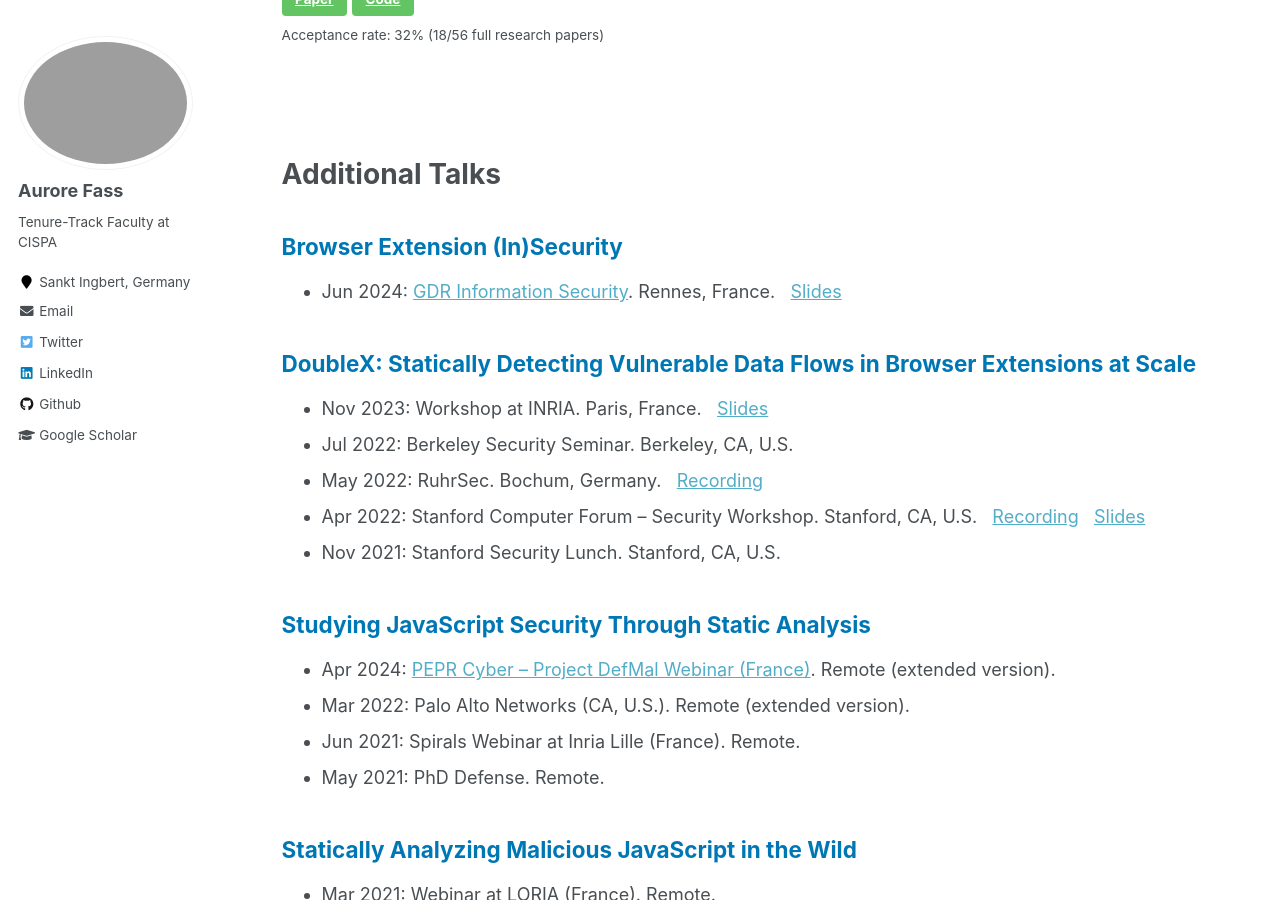
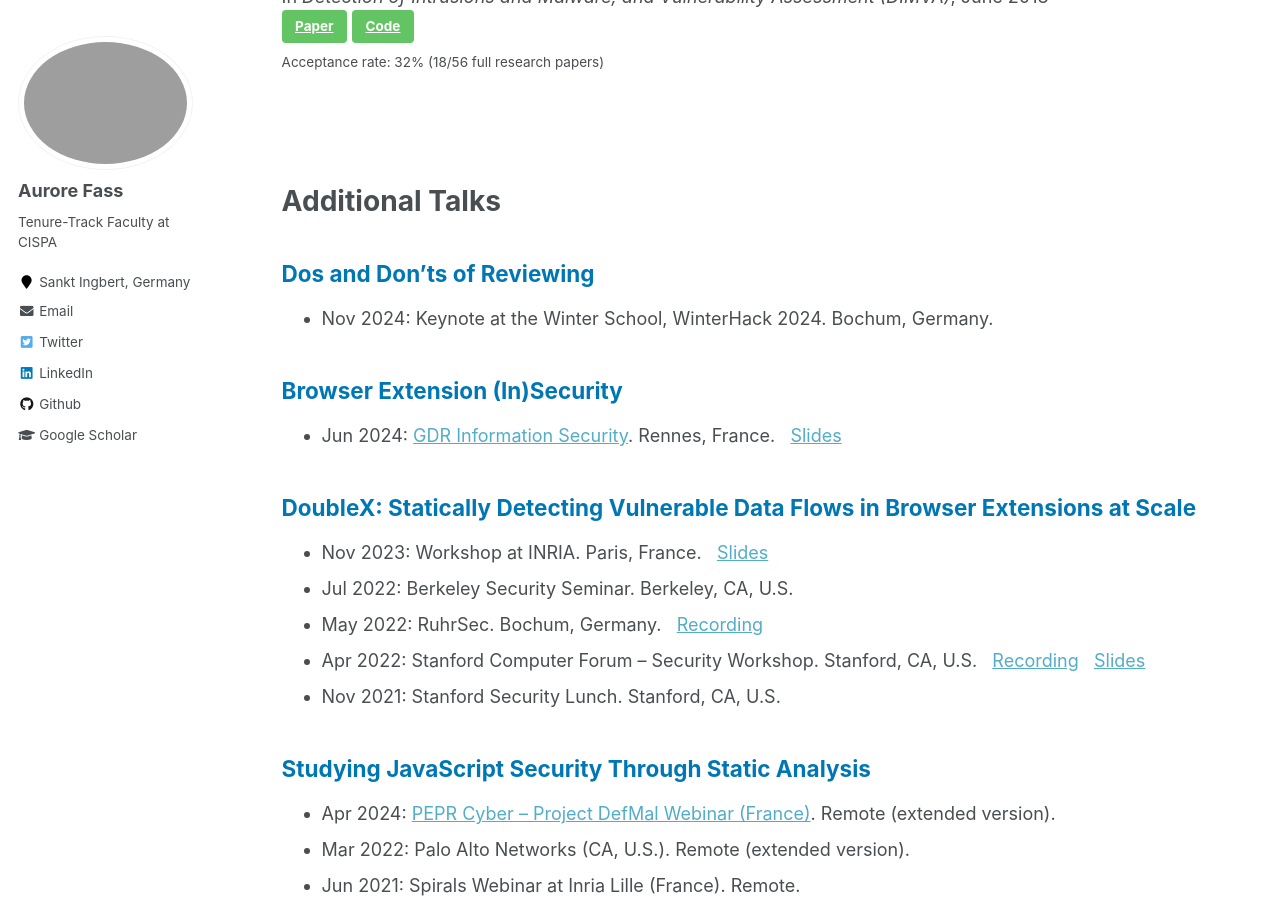
Before and after one commit to Aurore54F/aurore54f.github.io, a Jekyll site: the page built from _pages/publications.md, in a window 1280 px wide and 900 px high, scrolled down 2432 px. Built offline with Jekyll 4.4.1, drawn with Linux system fonts in a browser that asks for light colours; some of the changed text lies outside the part shown.

Commit message:
Minor updates

```diff
--- a/_pages/publications.md
+++ b/_pages/publications.md
@@ -25,6 +25,10 @@ author_profile: true
 <p class="bottom-two">
 <h1 class="page__title">Additional Talks</h1>
 </p>
+
+
+## <span style="color:rgb(0, 119, 181)"> Dos and Don'ts of Reviewing  </span>
+* Nov 2024: Keynote at the Winter School, WinterHack 2024. Bochum, Germany.
 
 
 ## <span style="color:rgb(0, 119, 181)"> Browser Extension (In)Security  </span>
--- a/_publications/2024_agarwal_fp.txt
+++ b/_publications/2024_agarwal_fp.txt
@@ -8,6 +8,7 @@ date: October 2024
 year: 2024
 authors: Shubham Agarwal, <b>Aurore Fass</b>, and Ben Stock
 venue: 'ACM CCS'
+acceptance: 18% (129/710 full research papers, Cycle A)
 paperurl: 'https://swag.cispa.saarland/papers/agarwal2024window.pdf'
 code: 'https://github.com/raider-ext/raider'
 citation:
```
Also changed, not shown: _pages/lab.md (+0 -4 lines), _pages/services.md (+1 -1 lines), 1 other file.
